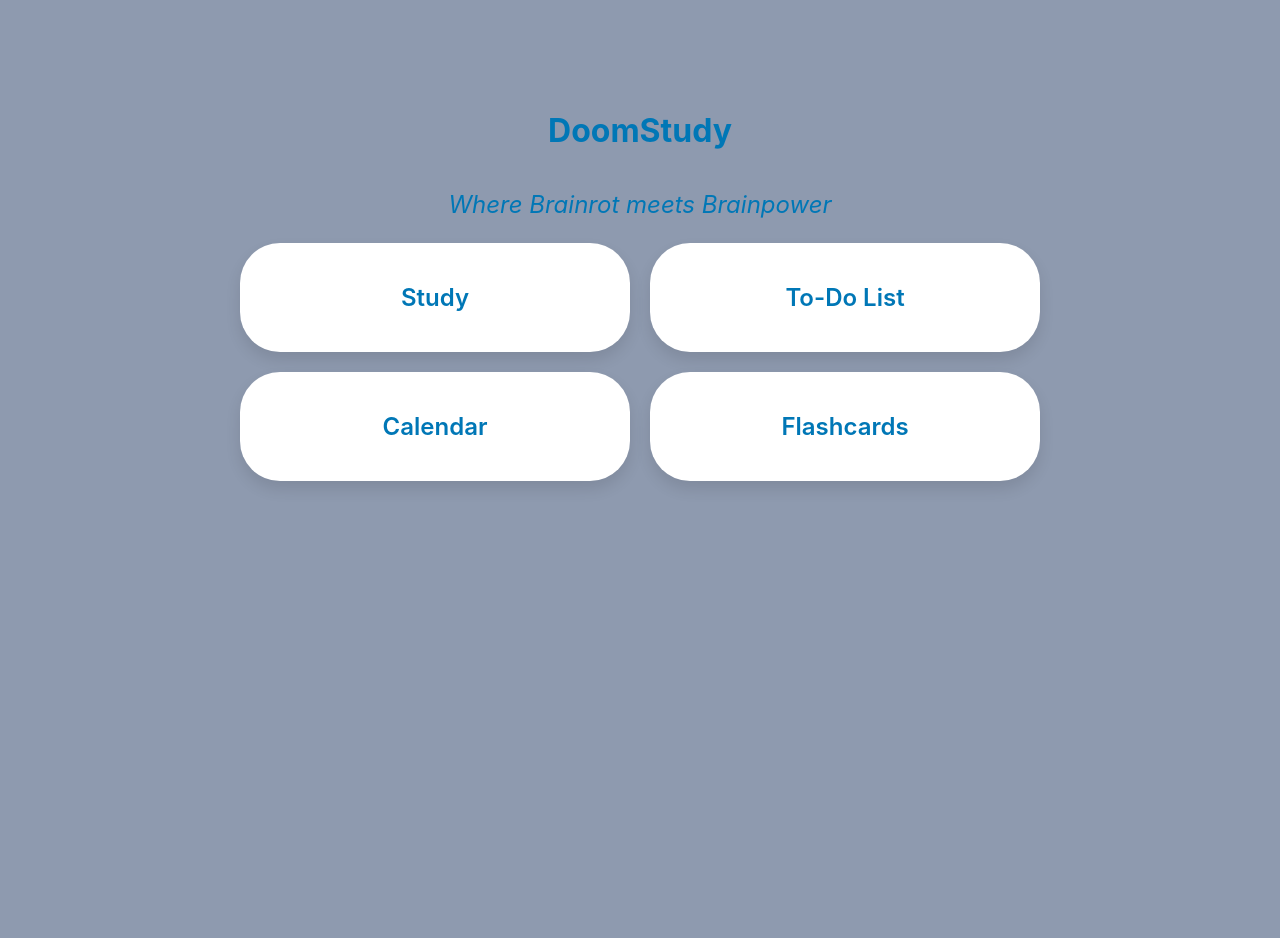
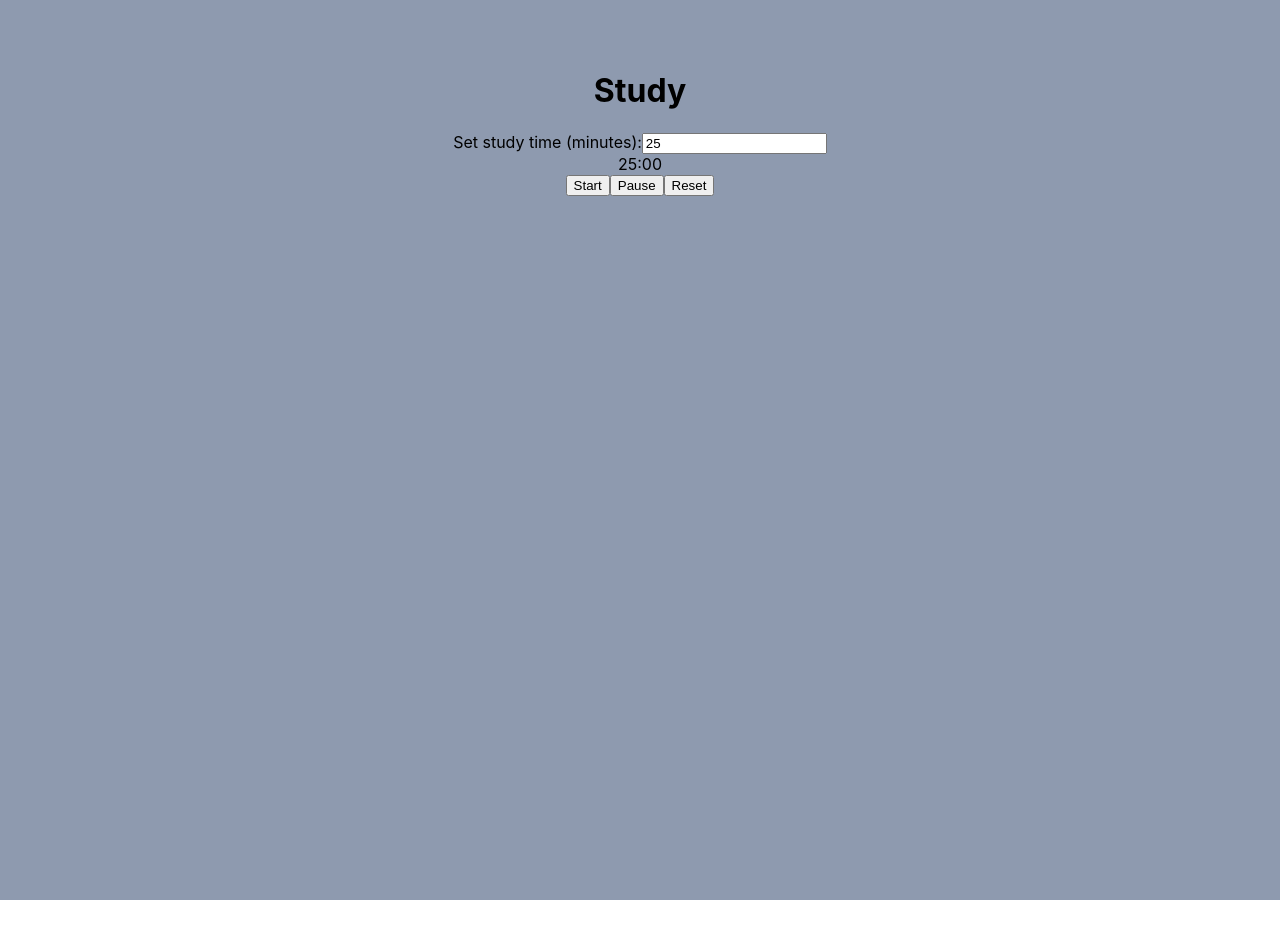
Before and after one commit to AnishBacchus/DoomStudy, a React (Create React App) app in the folder my-frontend/: page /study in a window 1280 px wide. Shown: the top 938 px of the page. After the commit the page ends 900 px from the top, so only its background shows below. Built offline with nearby package versions, Linux system fonts and the light colour scheme.

Commit message:
Added study timer page as well as homepage routing

```diff
--- a/my-frontend/package.json
+++ b/my-frontend/package.json
@@ -9,7 +9,8 @@
     "@testing-library/user-event": "^13.5.0",
     "react": "^19.1.0",
     "react-dom": "^19.1.0",
-    "react-scripts": "5.0.1",
+    "react-router-dom": "^7.6.3",
+    "react-scripts": "^5.0.1",
     "web-vitals": "^2.1.4"
   },
   "scripts": {
--- a/my-frontend/src/App.js
+++ b/my-frontend/src/App.js
@@ -1,11 +1,16 @@
 import React from "react";
+import { BrowserRouter as Router, Routes, Route } from "react-router-dom";
+
 import Home from "./pages/Home";
+import Study from "./pages/Study";
 
 function App() {
+  // Custom color pallete
   const palette = {
     light_grey: "#8E9AAF",
   };
   return (
+    // Set background color, heigh, and layout style
     <div
       style={{
         backgroundColor: palette.light_grey,
@@ -15,8 +20,17 @@ function App() {
         margin: 0,
       }}
     >
-      {/* Create the Home component under the header*/}
-      <Home />
+      {/* Wrap the app in a router so we can switch pages */}
+      <Router>
+        {/* Define available routes */}
+        <Routes>
+          {/* Root path ("/") shows the homepage */}
+          <Route path="/" element={<Home />} />
+
+          {/* "/study" path shows the study timer page */}
+          <Route path="/study" element={<Study />} />
+        </Routes>
+      </Router>
     </div>
   );
 }
--- a/my-frontend/src/pages/Home.jsx
+++ b/my-frontend/src/pages/Home.jsx
@@ -1,14 +1,26 @@
 import React from "react";
+import { Link } from "react-router-dom"; // Import Link for navigation
 
 const Home = () => {
+  // List of features for the bubble boxes
   const features = ["Study", "To-Do List", "Calendar", "Flashcards"];
+
+  // Mapping each feature name to a route path
+  const featureRoutes = {
+    Study: "/study",
+    "To-Do List": "/todo",
+    Calendar: "/calendar",
+    Flashcards: "/flashcards",
+  };
 
   return (
     <div style={{ padding: 40, background: "#8E9AAF", minHeight: "100vh" }}>
-      {/* Title and Subtitle */}
+      {/* Main Title */}
       <h1 style={{ textAlign: "center", marginBottom: 40, color: "#0077b6" }}>
         DoomStudy
       </h1>
+
+      {/* Tagline */}
       <p style={{ fontSize: 24, fontStyle: "italic", color: "#0077b6" }}>
         Where Brainrot meets Brainpower
       </p>
@@ -21,11 +33,17 @@ const Home = () => {
           gap: 20,
           maxWidth: 800,
           margin: "0 auto",
+          marginTop: 40,
         }}
       >
+        {/* Loop through each feature and create a styled Link bubble */}
         {features.map((feature, i) => (
+          <Link
+            to={featureRoutes[feature]} // Link to the correct route
+            key={i}
+            style={{ textDecoration: "none" }} // Remove underline on Link
+          >
             <div
-            key={i}
               style={{
                 background: "white",
                 borderRadius: 40,
@@ -38,7 +56,6 @@ const Home = () => {
                 cursor: "pointer",
                 transition: "transform 0.3s ease, box-shadow 0.3s ease",
               }}
-            onClick={() => alert(`Go to ${feature}`)}
               onMouseEnter={(e) => {
                 e.currentTarget.style.transform = "translateY(-10px)";
                 e.currentTarget.style.boxShadow = "0 12px 25px rgba(0,0,0,0.2)";
@@ -50,6 +67,7 @@ const Home = () => {
             >
               {feature}
             </div>
+          </Link>
         ))}
       </div>
     </div>
--- a/my-frontend/src/pages/Study.jsx
+++ b/my-frontend/src/pages/Study.jsx
@@ -1,5 +1,108 @@
-import React, { useState, useEffect} from React;
+import React, { useState, useEffect } from "react";
 
 const Study = () => {
-    const[time, setTime]
-}
+  // Store the user's input, default to 25 mins
+  const [inputMinutes, setInputMinutes] = useState(25);
+
+  // Store countdown timer
+  const [time, setTime] = useState(25 * 60); // Converted to seconds
+
+  // Track if the timer is running
+  const [isRunning, setIsRunning] = useState(false);
+
+  // Determine if the timer has been started
+  const [hasStarted, setHasStarted] = useState(false);
+
+  // useEffect when 'isRunning' or 'time' changes
+  useEffect(() => {
+    let timer;
+
+    //If timer is running and there's time left, count down the seconds
+    if (isRunning && time > 0) {
+      timer = setInterval(() => {
+        setTime((prev) => prev - 1);
+      }, 1000);
+    } else {
+      // If paused or finished, clear the timer
+      clearInterval(timer);
+    }
+    // Cleanup interval when component unmounts or state changes
+    return () => clearInterval(timer);
+  }, [isRunning, time]);
+
+  // Helper function to format seconds into mm:ss format
+  const formatTime = (seconds) => {
+    const mins = Math.floor(seconds / 60);
+    const secs = seconds % 60;
+    return `${String(mins).padStart(2, "0")}:${String(secs).padStart(2, "0")}`;
+  };
+
+  // Start button handler
+  const handleStart = () => {
+    // Only set time if this is the first time starting
+    if (!hasStarted) {
+      setTime(inputMinutes * 60); // Convert mins to secs
+      setHasStarted(true);
+    }
+    setIsRunning(true); // Timer start
+  };
+
+  // Reset button handler
+  const handleReset = () => {
+    setIsRunning(false); // Stop timer
+    setHasStarted(false); // Show input
+    setTime(inputMinutes * 60); // Reset time
+  };
+
+  return (
+    <div className="flex flex=col items-center justify-center min-h-screen bg-blue-900 text-white p-4">
+      {/* Page Title */}
+      <h1 className="text-4xl font-bold mb-6">Study</h1>
+
+      {/* Input for minutes shown before timer starts */}
+      {!hasStarted && (
+        <div className="mb-6">
+          <label className="block text-lg mb-2">
+            Set study time (minutes):
+          </label>
+          <input
+            type="number"
+            min="1"
+            value={inputMinutes}
+            onChange={(e) => setInputMinutes(Number(e.target.value))}
+            className="p-2 rounded-md text-black w-24 text-center"
+          />
+        </div>
+      )}
+
+      {/* Display the countdown*/}
+      <div className="text-6xl font-mono mb-6">{formatTime(time)}</div>
+
+      {/* Timer Controls */}
+      <div className="space-x-4">
+        <button
+          onClick={handleStart}
+          className="px-6 py-2 bg-green-600 hover:bg-green-500 rounded-xl"
+        >
+          Start
+        </button>
+
+        <button
+          onClick={() => setIsRunning(false)}
+          className="px-6 py-2 bg-yellow-500 hover:bg-yellow-400 rounded-xl"
+        >
+          Pause
+        </button>
+
+        <button
+          onClick={handleReset}
+          className="px-6 py-2 bg-red-600 hover:bg-red-500 rounded-xl"
+        >
+          Reset
+        </button>
+      </div>
+    </div>
+  );
+};
+
+export default Study;
```
Also changed, not shown: 1 other file (tests, documents, lock files or other folders). Lines whose indentation alone changed are shown as unchanged.
